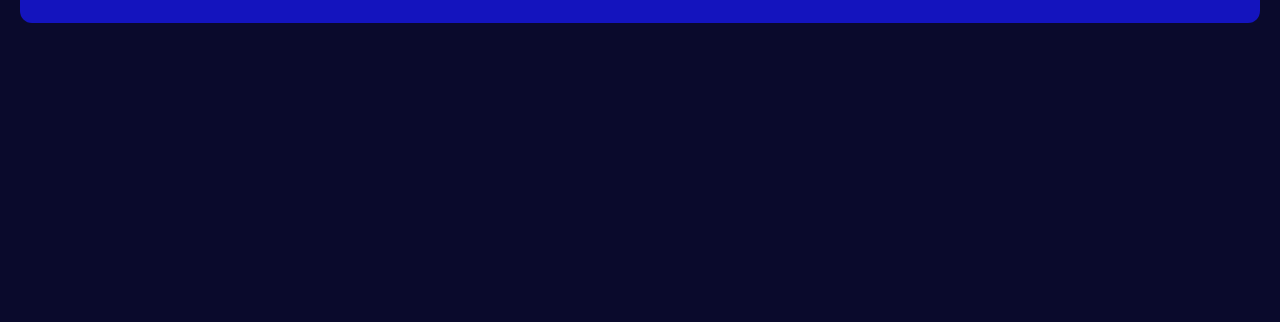
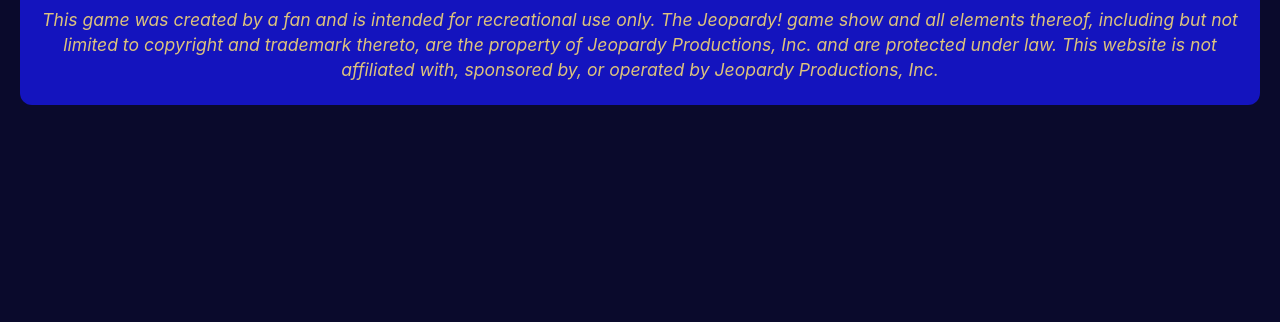
Before and after one commit to amitsankaran1/Playable-Jeopardy-Archive, a Flask app: template jeopardy_game/templates/game.html in a window 1280 px wide. Shown: the part 312-634 px from the top of the page. Run offline with Flask 3, Linux system fonts and the light colour scheme; the template is opened without the code that fills it, so the values that code supplies are empty.

Commit message:
Added disclaimer

```diff
--- a/jeopardy_game/static/css/style.css
+++ b/jeopardy_game/static/css/style.css
@@ -695,6 +695,14 @@ td ul li span.value {
     opacity: 0.9;
 }
 
+.legal-disclaimer {
+    font-size: 0.7rem;
+    color: rgba(255, 255, 255, 0.7);
+    margin-top: 15px;
+    line-height: 1.4;
+    font-style: italic;
+}
+
 /* Media queries for larger screens */
 @media (min-width: 768px) {
     body {
@@ -755,4 +763,8 @@ td ul li span.value {
     .game-info-content p {
         font-size: 1.1rem;
     }
+
+    .legal-disclaimer {
+        font-size: 0.8rem;
+    }
 }
--- a/jeopardy_game/templates/game.html
+++ b/jeopardy_game/templates/game.html
@@ -64,6 +64,9 @@
             <h3>Original Game Information</h3>
             <p>Season {{ game_details.season_id }}, Game #{{ game_details.game_number }}</p>
             <p>Air Date: {{ game_details.date }}</p>
+            <p class="legal-disclaimer">
+                This game was created by a fan and is intended for recreational use only. The Jeopardy! game show and all elements thereof, including but not limited to copyright and trademark thereto, are the property of Jeopardy Productions, Inc. and are protected under law. This website is not affiliated with, sponsored by, or operated by Jeopardy Productions, Inc.
+            </p>
         </div>
     </div>
 
```
Also changed, not shown: README.md.
